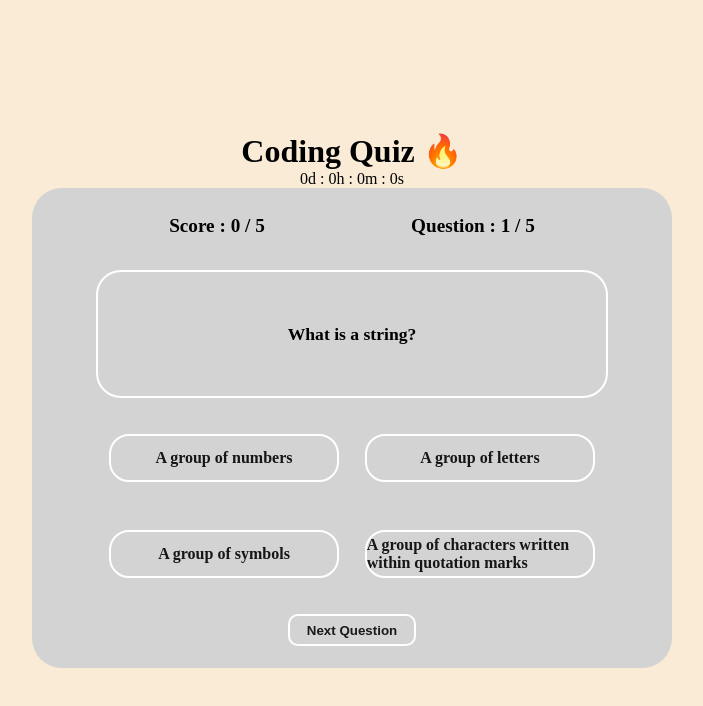
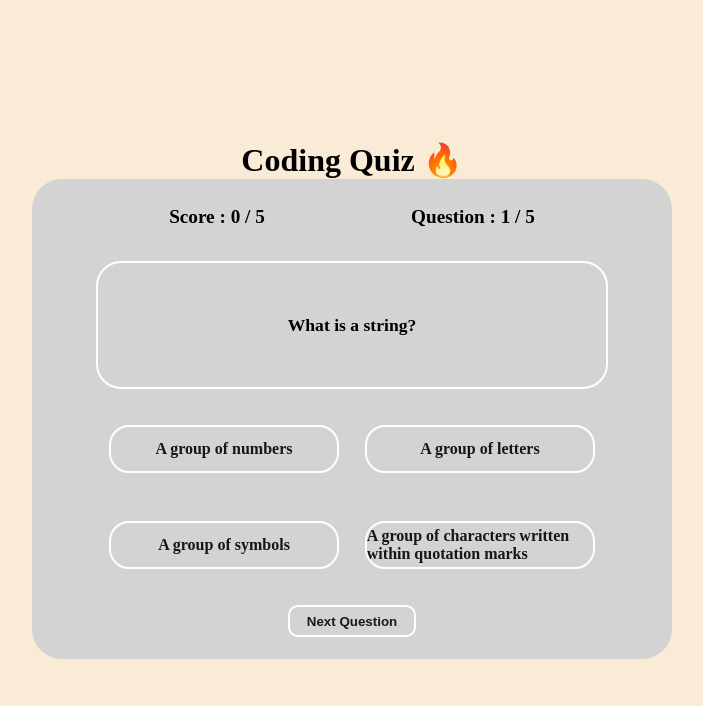
Before and after one commit to BenturaPeralez/compsciquiz, a plain HTML site: page index.html in a window 1280 px wide. Shown: the whole page, without its empty margins (288-991 px from the left). Drawn offline with Linux system fonts and the light colour scheme.

Commit message:
another revision

```diff
--- a/index.html
+++ b/index.html
@@ -14,14 +14,7 @@
         <main>
 
             <h1>Coding Quiz &#128293</h1>
-            <section>
-                    <div id="countdown-container">
-                        <div id="countdown">
-                            <span id="days">0d</span> : <span id="hours">0h</span> :
-                            <span id="minutes">0m</span> : <span id="seconds">0s</span>
-                        </div>
-                    </div>
-            </section>
+
             <!-- creating a modal for when quiz ends -->
             <div class="modal-container" id="score-modal">
 
```
